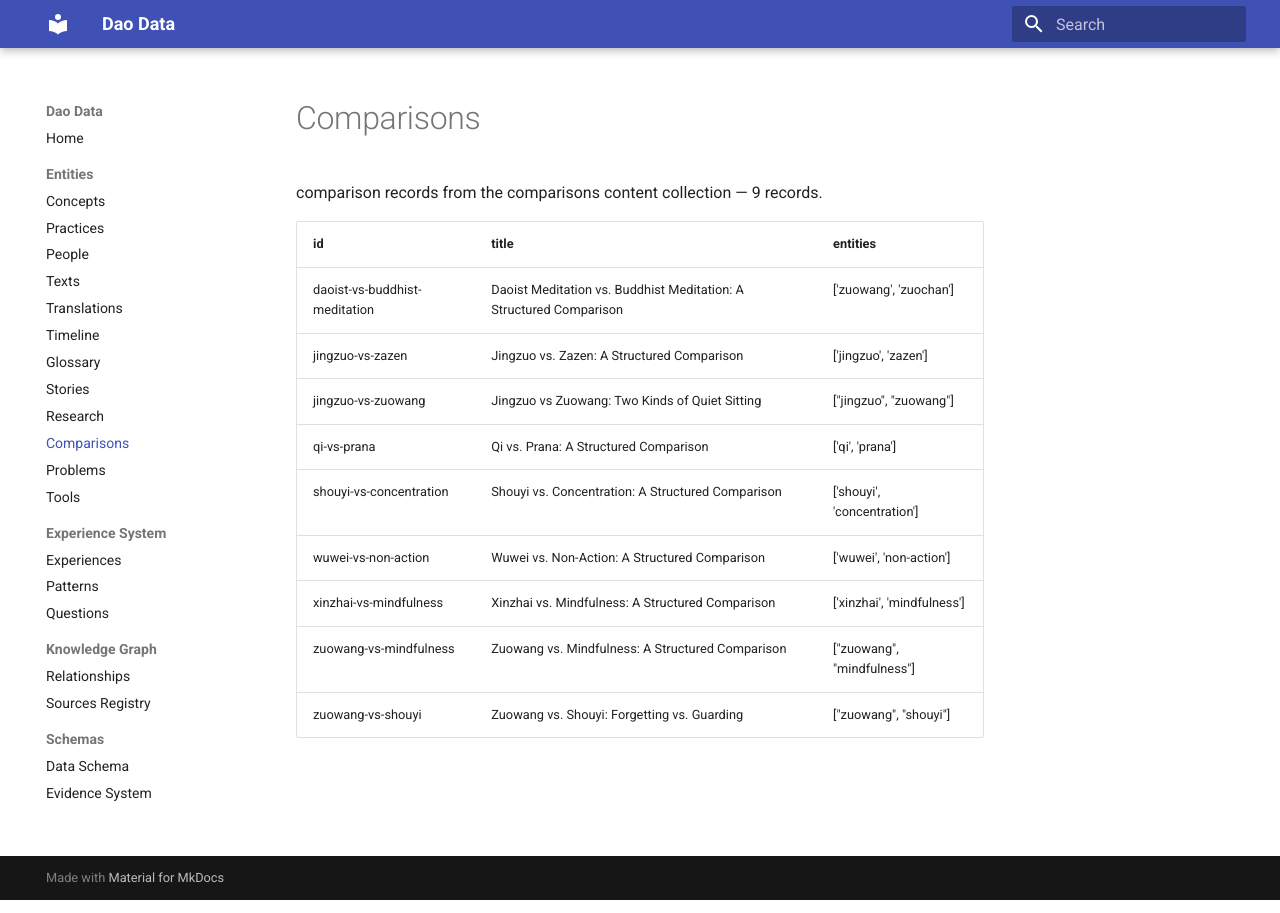
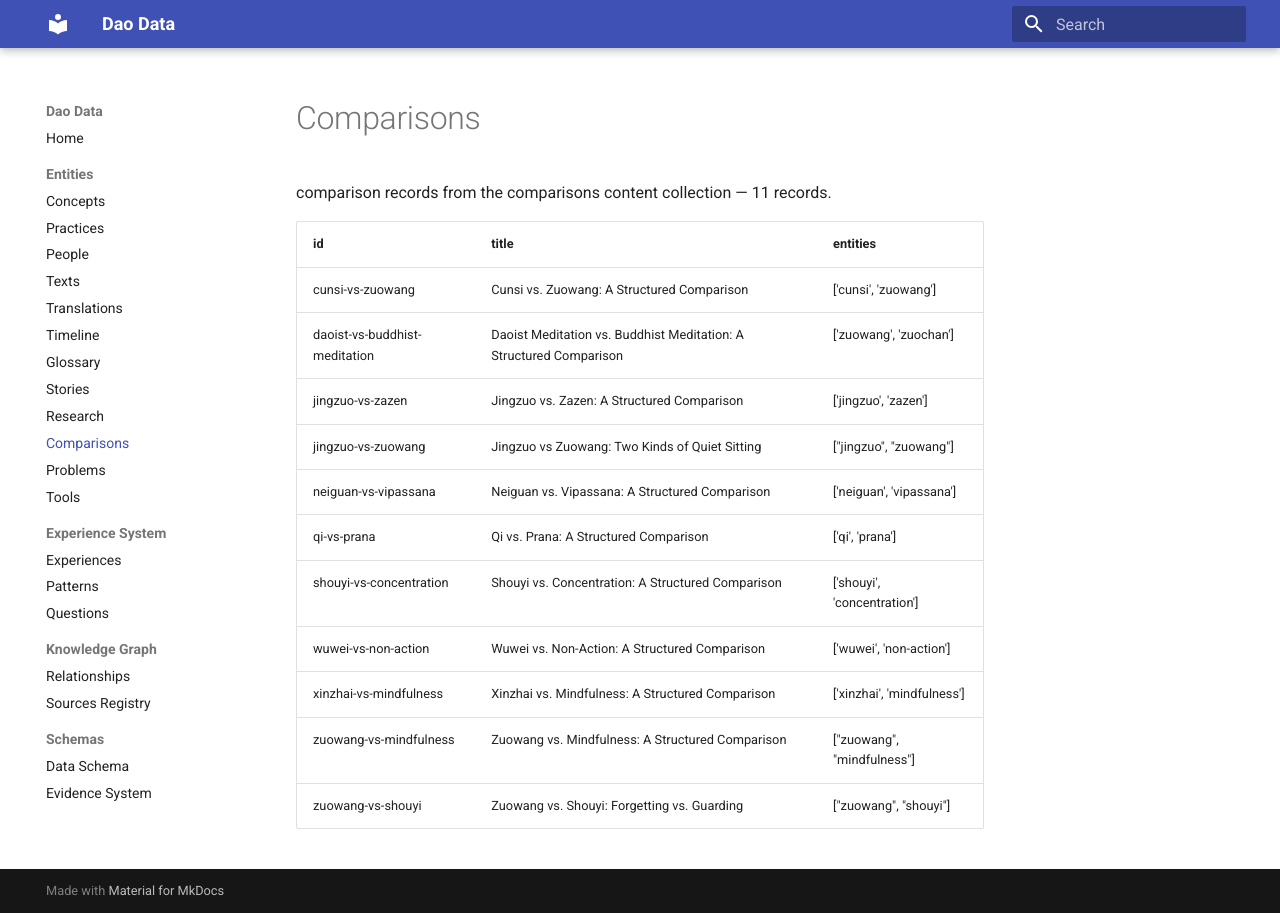
Before and after one commit to martinxionbiotech-max/data.dao, an MkDocs documentation site: the page built from docs/entities/comparisons.md, in a window 1280 px wide. Built offline with MkDocs 1.6.1 and Material for MkDocs 9.7.7, drawn with Linux system fonts in a browser that asks for light colours.

Commit message:
dao3 P3 sync: 1553 edges, 11 comparisons

```diff
--- a/docs/entities/comparisons.md
+++ b/docs/entities/comparisons.md
@@ -1,12 +1,14 @@
 # Comparisons
 
-comparison records from the comparisons content collection — 9 records.
+comparison records from the comparisons content collection — 11 records.
 
 | id | title | entities |
 |---|---|---|
+| cunsi-vs-zuowang | Cunsi vs. Zuowang: A Structured Comparison | ['cunsi', 'zuowang'] |
 | daoist-vs-buddhist-meditation | Daoist Meditation vs. Buddhist Meditation: A Structured Comparison | ['zuowang', 'zuochan'] |
 | jingzuo-vs-zazen | Jingzuo vs. Zazen: A Structured Comparison | ['jingzuo', 'zazen'] |
 | jingzuo-vs-zuowang | Jingzuo vs Zuowang: Two Kinds of Quiet Sitting | ["jingzuo", "zuowang"] |
+| neiguan-vs-vipassana | Neiguan vs. Vipassana: A Structured Comparison | ['neiguan', 'vipassana'] |
 | qi-vs-prana | Qi vs. Prana: A Structured Comparison | ['qi', 'prana'] |
 | shouyi-vs-concentration | Shouyi vs. Concentration: A Structured Comparison | ['shouyi', 'concentration'] |
 | wuwei-vs-non-action | Wuwei vs. Non-Action: A Structured Comparison | ['wuwei', 'non-action'] |
```
Also changed, not shown: docs/entities/index.md (+1 -1 lines), docs/graph/relationships.md (+6 -2 lines).
